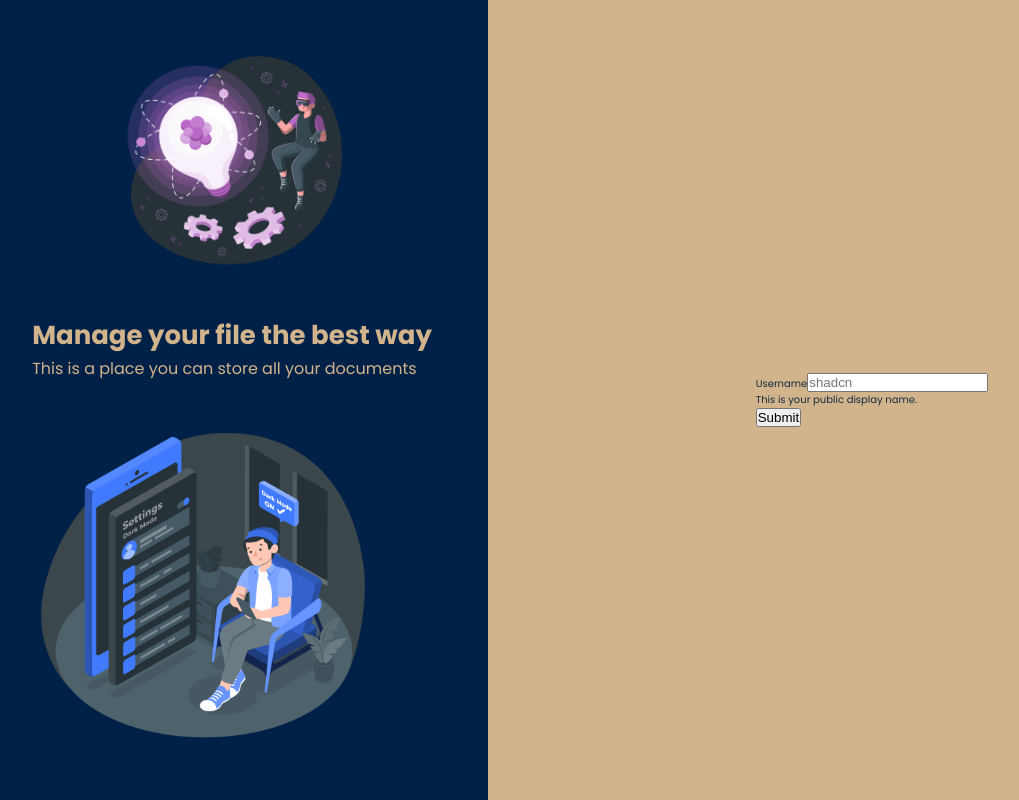
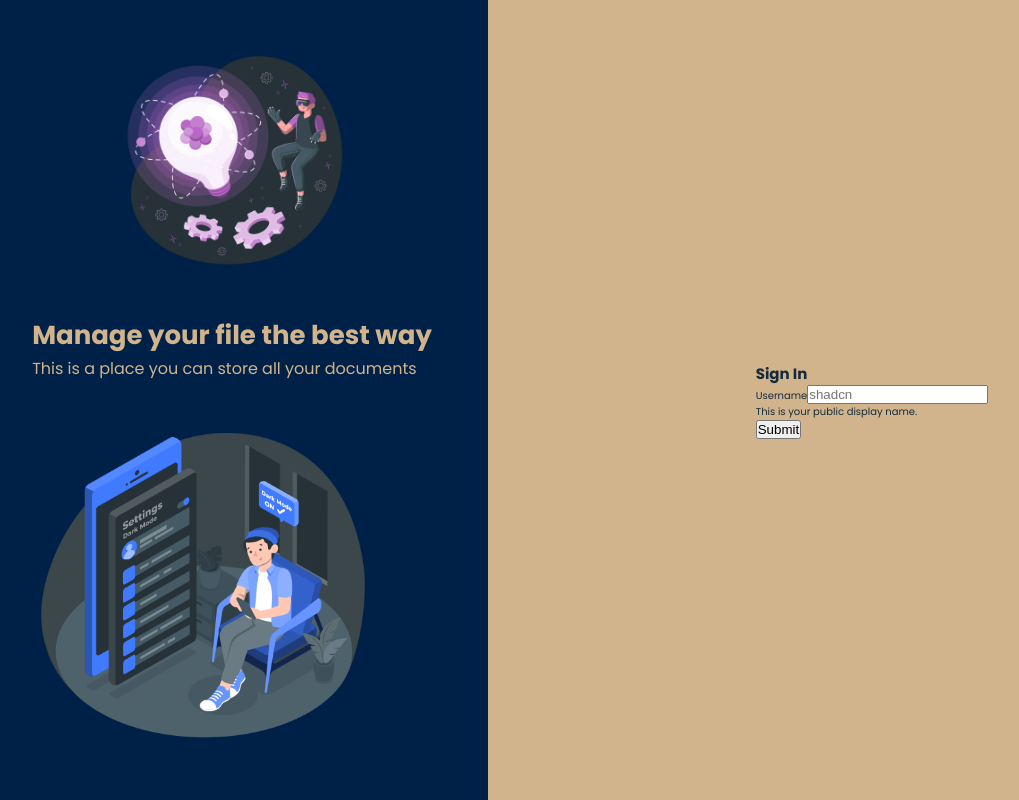
Before and after one commit to Truefenix/store-app, a Next.js app: page /sign-in in a window 1280 px wide. Shown: the whole page, without its empty margins (24-1043 px from the left). Built offline with nearby package versions, Linux system fonts and the light colour scheme.

Commit message:
criando component AuthForm pasta e styled component

```diff
--- a/src/app/(auth)/sign-in/page.tsx
+++ b/src/app/(auth)/sign-in/page.tsx
@@ -1,4 +1,4 @@
-import AuthForm from '@/components/AuthForm';
+import AuthForm from '@/components/AuthForm/AuthForm';
 
 const SignIn = () => <AuthForm type="sign-in" />;
 
--- a/src/app/(auth)/sign-up/page.tsx
+++ b/src/app/(auth)/sign-up/page.tsx
@@ -1,4 +1,4 @@
-import AuthForm from '@/components/AuthForm';
+import AuthForm from '@/components/AuthForm/AuthForm';
 
 const SignUp = () => <AuthForm type="sign-in" />;
 
--- a/src/components/AuthForm.tsx
+++ /dev/null
@@ -1,61 +0,0 @@
-'use client';
-
-import { z } from 'zod';
-import { zodResolver } from '@hookform/resolvers/zod';
-import { useForm } from 'react-hook-form';
-
-import { Button } from '@/components/ui/button';
-import {
-  Form,
-  FormControl,
-  FormDescription,
-  FormField,
-  FormItem,
-  FormLabel,
-  FormMessage,
-} from '@/components/ui/form';
-import { Input } from '@/components/ui/input';
-
-const formSchema = z.object({
-  username: z.string().min(2).max(50),
-});
-
-type FormType = 'sign-in | sign-out';
-
-function AuthForm({ type }: { type: FormType }) {
-  const form = useForm<z.infer<typeof formSchema>>({
-    resolver: zodResolver(formSchema),
-    defaultValues: {
-      username: '',
-    },
-  });
-
-  const onSubmit = async (values: z.infer<typeof formSchema>) => {
-    console.log(values);
-  };
-  return (
-    <Form {...form}>
-      <form onSubmit={form.handleSubmit(onSubmit)} className="space-y-8">
-        <FormField
-          control={form.control}
-          name="username"
-          render={({ field }) => (
-            <FormItem>
-              <FormLabel>Username</FormLabel>
-              <FormControl>
-                <Input placeholder="shadcn" {...field} />
-              </FormControl>
-              <FormDescription>
-                This is your public display name.
-              </FormDescription>
-              <FormMessage />
-            </FormItem>
-          )}
-        />
-        <Button type="submit">Submit</Button>
-      </form>
-    </Form>
-  );
-}
-
-export default AuthForm;
--- /dev/null
+++ b/src/components/AuthForm/AuthForm.tsx
@@ -0,0 +1,68 @@
+'use client';
+
+import { z } from 'zod';
+import { zodResolver } from '@hookform/resolvers/zod';
+import { useForm } from 'react-hook-form';
+
+import { Button } from '@/components/ui/button';
+import {
+  Form,
+  FormControl,
+  FormDescription,
+  FormField,
+  FormItem,
+  FormLabel,
+  FormMessage,
+} from '@/components/ui/form';
+import { Input } from '@/components/ui/input';
+import { TitleFormH1 } from './TitleForm';
+
+const formSchema = z.object({
+  username: z.string().min(2).max(50),
+});
+
+type FormType = 'sign-in' | 'sign-out';
+
+function AuthForm({ type }: { type: FormType }) {
+  const form = useForm<z.infer<typeof formSchema>>({
+    resolver: zodResolver(formSchema),
+    defaultValues: {
+      username: '',
+    },
+  });
+
+  const onSubmit = async (values: z.infer<typeof formSchema>) => {
+    console.log(values);
+  };
+  return (
+    <>
+      <Form {...form}>
+        <form onSubmit={form.handleSubmit(onSubmit)} className="auth-form">
+          <TitleFormH1>
+            {type === 'sign-in' ? 'Sign In' : 'Sign Up'}
+          </TitleFormH1>
+          <FormField
+            control={form.control}
+            name="username"
+            render={({ field }) => (
+              <FormItem>
+                <FormLabel>Username</FormLabel>
+                <FormControl>
+                  <Input placeholder="shadcn" {...field} />
+                </FormControl>
+                <FormDescription>
+                  This is your public display name.
+                </FormDescription>
+                <FormMessage />
+              </FormItem>
+            )}
+          />
+          <Button type="submit">Submit</Button>
+        </form>
+      </Form>
+      {/*OTP Verification*/}
+    </>
+  );
+}
+
+export default AuthForm;
--- /dev/null
+++ b/src/components/AuthForm/TitleForm.ts
@@ -0,0 +1,3 @@
+import styled from 'styled-components';
+
+export const TitleFormH1 = styled.h1``;
--- a/src/components/Layout/auth/index.tsx
+++ b/src/components/Layout/auth/index.tsx
@@ -18,6 +18,7 @@ interface LayoutAuthProps {
 
 export default function LayoutAuth({ children }: LayoutAuthProps) {
   return (
+    // StyleSectionUm
     <Container>
       <Section>
         <StyledDiv>
@@ -42,6 +43,7 @@ export default function LayoutAuth({ children }: LayoutAuthProps) {
             height={342}
           />
         </StyledDiv>
+        {/* styleSectionDois */}
       </Section>
       <SectionDois>
         <StyleDivDois>
```
Also changed, not shown: README/readme/Font-Color.png (added).
